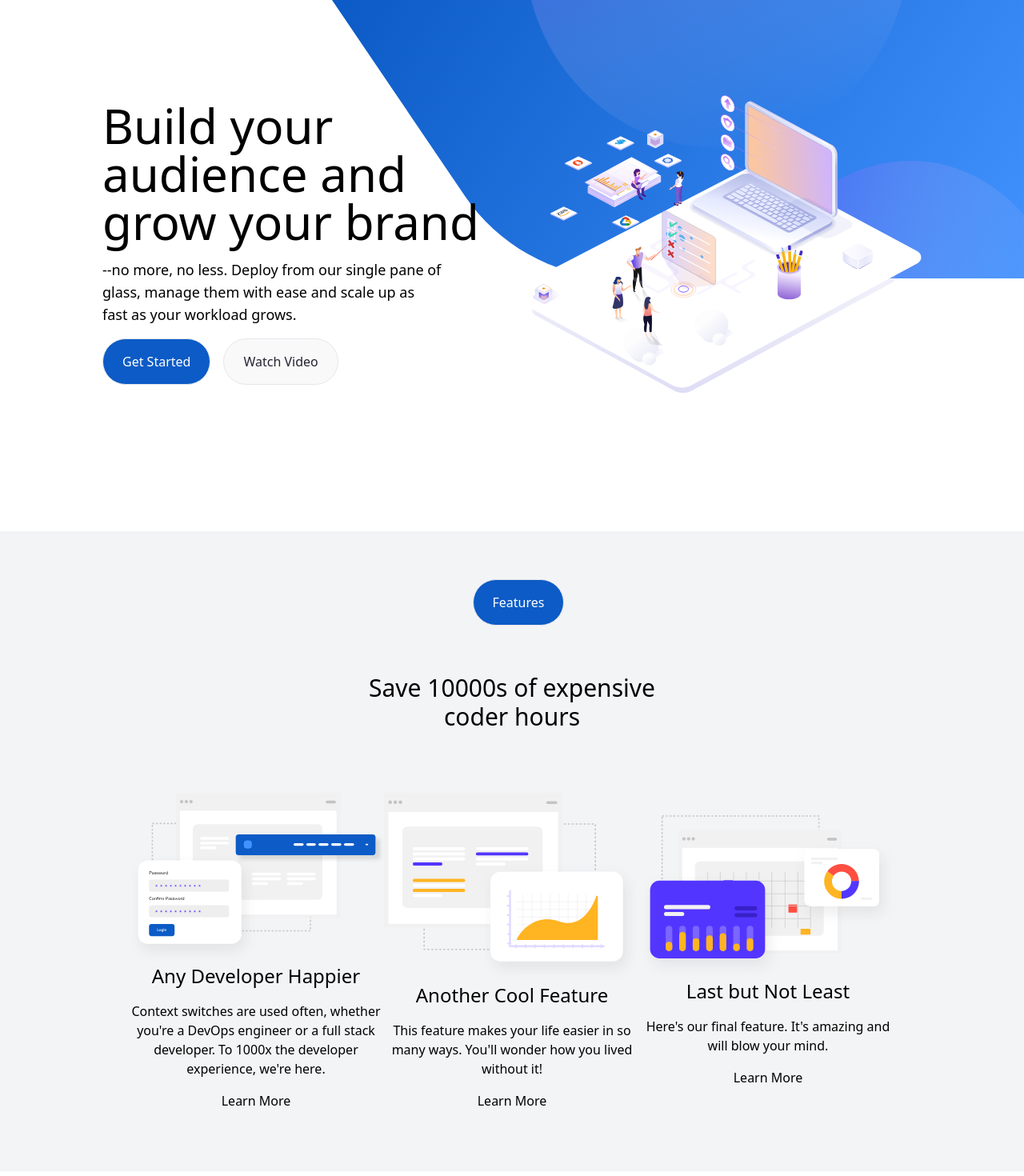
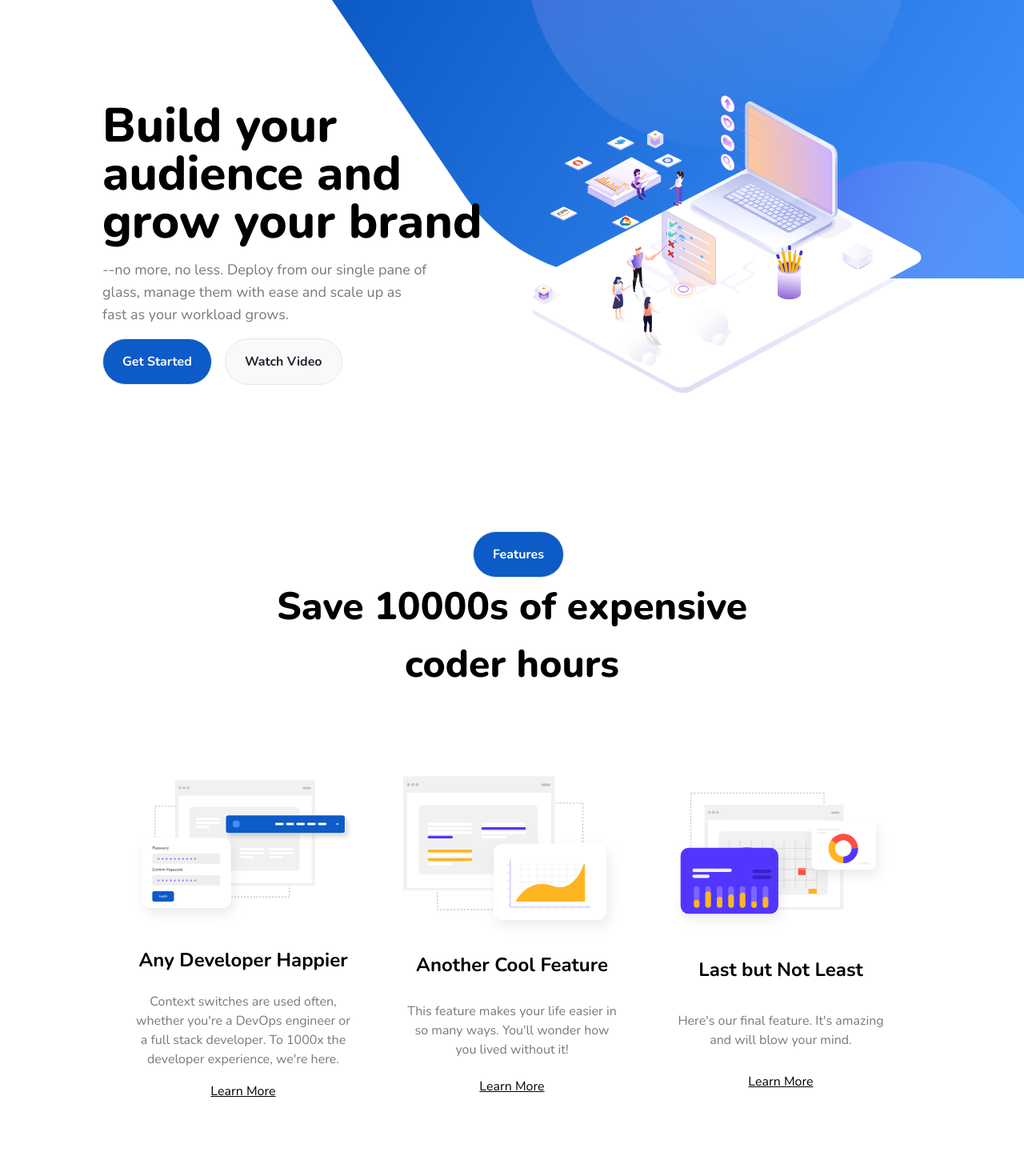
Before and after one commit to tautik/XeroCodee, a React (Vite) app: page / in a window 1280 px wide. Shown: the part 140-1610 px from the top of the page at 80% size. Built offline with nearby package versions, Linux system fonts and the light colour scheme; no server answers.

Commit message:
fixed fonts and Features page

```diff
--- a/index.html
+++ b/index.html
@@ -4,7 +4,13 @@
     <meta charset="UTF-8" />
     <link rel="icon" type="image/svg+xml" href="/vite.svg" />
     <meta name="viewport" content="width=device-width, initial-scale=1.0" />
-    <title>Vite + React</title>
+    <link rel="preconnect" href="https://fonts.googleapis.com" />
+    <link rel="preconnect" href="https://fonts.gstatic.com" crossorigin />
+    <link
+      href="https://fonts.googleapis.com/css2?family=Nunito:wght@400;700;800&family=Poppins:ital,wght@0,300;1,400&display=swap"
+      rel="stylesheet"
+    />
+    <title>XeroCodee</title>
   </head>
   <body>
     <div id="root"></div>
--- a/src/App.jsx
+++ b/src/App.jsx
@@ -6,34 +6,10 @@ import Error from "./components/Error";
 import { Outlet, RouterProvider, createBrowserRouter } from "react-router-dom";
 import { Login } from "./components/Login";
 import SignUp from "./components/SignUp";
-import { Provider, useDispatch } from "react-redux";
+import { Provider } from "react-redux";
 import store from "./utils/store";
-import Cookies from "js-cookie";
 
 const App = () => {
-  const cookie = Cookies.get("Value");
-  console.log(cookie);
-  // const sendData = async (data) => {
-  //   const requestOptions = {
-  //     method: "GET",
-  //     "Content-Type": "application/x-www-form-urlencoded;charset=UTF-8",
-  //     credentials: "include", //to accepts cookies in your frontend
-  //     headers: new URLSearchParams({
-
-  //     }),
-  //   };
-  //   const response = await fetch(
-  //     "http://localhost:3009/api/v1/signin",
-  //     requestOptions
-  //   );
-  //   const json = await response.json();
-  //   console.log(json);
-  //   dispatch(toogleLogin(json.success));
-  // };
-
-  // const submitForm = async (e) => {
-  //   sendData(data);
-  // };
   return (
     <Provider store={store}>
       <RouterProvider router={routes} />
@@ -46,7 +22,7 @@ const routes = createBrowserRouter([
     path: "/",
     element: (
       <>
-        <div className="relative ">
+        <div className="relative font-[Nunito]">
           <img
             className="absolute top-0 right-0  w-[75%] -z-10 mt-[-1.25rem] "
             src={background}
--- a/src/components/Feature.jsx
+++ b/src/components/Feature.jsx
@@ -5,11 +5,15 @@ import featureImg3 from "../assets/images/featureImg3.svg";
 // Card component for each feature
 const Card = ({ imageSrc, title, description }) => {
   return (
-    <div className="py-4 hover:bg-yellow-50 border-black w-[20rem] flex justify-center items-center flex-col">
-      <img src={imageSrc} alt="" />
-      <h2 className="text-2xl">{title}</h2>
-      <p className="py-4">{description}</p>
-      <a href="">Learn More</a>
+    <div className="transform transition duration-300 hover:scale-125 pt-4 hover:bg-secondary1 p-6 hover:z-10 border-black w-[20rem] flex justify-evenly items-center flex-col">
+      <div>
+        <img className="w-[319.984px] h-[238.539px]" src={imageSrc} alt="" />
+        <h2 className="text-2xl font-bold  mb-6">{title}</h2>
+      </div>
+      <p className="text-secondary4">{description}</p>
+      <a className="pt-4 underline hover:text-primary1" href="">
+        Learn More
+      </a>
     </div>
   );
 };
@@ -39,22 +43,22 @@ const featureList = [
 // Feature page component
 const Feature = () => {
   return (
-    <div className="min-h-[100vh] text-center bg-gray-100 flex flex-col justify-evenly items-center">
+    <div className="min-h-[100vh] text-center  flex flex-col justify-evenly items-center">
       <div>
         <button
           disabled
-          className=" text-white bg-primary1 px-6 py-4 border rounded-full ml-4"
+          className=" text-white font-bold bg-primary1 px-6 py-4 border rounded-full ml-4"
         >
           Features
         </button>
       </div>
       <div>
-        <h1 className="text-3xl">
+        <h1 className="text-[3rem] font-extrabold">
           Save 10000s of expensive <br />
           coder hours
         </h1>
       </div>
-      <div className="text-center flex flex-wrap">
+      <div className="text-center flex flex-wrap  w-[80%] m-auto justify-evenly">
         {featureList.map((feature) => (
           <Card
             key={feature.title}
--- a/src/components/Footer.jsx
+++ b/src/components/Footer.jsx
@@ -4,7 +4,7 @@ import twitter from "../assets/images/twitter.svg";
 import instagram from "../assets/images/instagram.svg";
 import facebook from "../assets/images/facebook.svg";
 import linkdin from "../assets/images/linkdin.svg";
-import { blackButton, blueButton } from "./button";
+import { blackButton, blueButton, fadeWhite } from "./button";
 import { Link } from "react-router-dom";
 const Contact = () => {
   return (
@@ -87,11 +87,9 @@ const Integration = () => {
           enable Single Pane of Glass DevOps
         </p>
       </div>
-      <div className="flex">
+      <div className="flex ">
         {blackButton("Google")}
-        <div className="text-secondary3 bg-secondary1 px-6 py-4 border rounded-full">
-          Github
-        </div>
+        <div className="ml-3">{fadeWhite("Github ")}</div>
       </div>
     </div>
   );
--- a/src/components/Hero.jsx
+++ b/src/components/Hero.jsx
@@ -1,14 +1,14 @@
 import heroImg from "../assets/images/heroLaptopImg.svg";
-import { blueButton, blackButton } from "./button";
+import { blueButton, blackButton, fadeWhite } from "./button";
 const Hero = () => {
   return (
     <div className="flex w-[80%] m-auto h-[90vh] ">
       <div className="flex-1 flex flex-col justify-center">
-        <h1 className="text-6xl	">
+        <h1 className="text-6xl	 font-extrabold">
           Build your <br /> audience and <br /> grow your brand
         </h1>
         <div className="left-0 py-4 ">
-          <p className="text-lg">
+          <p className="text-lg text-secondary4">
             --no more, no less. Deploy from our single pane of
             <br /> glass, manage them with ease and scale up as
             <br /> fast as your workload grows.
@@ -16,9 +16,7 @@ const Hero = () => {
         </div>
         <div className="flex">
           {blueButton("Get Started")}
-          <button className="ml-4 text-secondary3 bg-secondary1 px-6 py-4 border rounded-full">
-            Watch Video
-          </button>
+          <span className="ml-4"> {fadeWhite("Watch Video")}</span>
         </div>
       </div>
       <div className="flex-1 flex justify-center">
--- a/src/components/button.jsx
+++ b/src/components/button.jsx
@@ -1,27 +1,27 @@
 export const blueButton = (text) => {
   return (
-    <div className="text-white text-center bg-primary1 px-6 py-4 border rounded-full">
+    <div className="font-bold text-white text-center bg-primary1 px-6 py-4 border rounded-full">
       {text}
     </div>
   );
 };
 export const blackButton = (text) => {
   return (
-    <div className="text-white bg-secondary3 px-6 py-4 border rounded-full">
+    <div className="font-bold text-white bg-secondary3 px-6 py-4 border rounded-full">
       {text}
     </div>
   );
 };
 export const whiteButton = (text) => {
   return (
-    <button className=" text-secondary3 bg-white px-6 py-4 border rounded-full">
+    <button className="font-bold text-secondary3 bg-white px-6 py-4 border rounded-full">
       {text}
     </button>
   );
 };
 export const fadeWhite = (text) => {
   return (
-    <button className=" text-secondary3 bg-secondary1 px-6 py-4 border rounded-full">
+    <button className="font-bold text-secondary3 bg-secondary1 px-6 py-4 border rounded-full">
       {text}
     </button>
   );
--- a/tailwind.config.js
+++ b/tailwind.config.js
@@ -13,6 +13,9 @@ export default {
         secondary4: "#797979",
         secondary5: "#FFFFFF",
       },
+      fontFamily: {
+        Nunito: ["sans-serif"],
+      },
     },
   },
   plugins: [],
```
